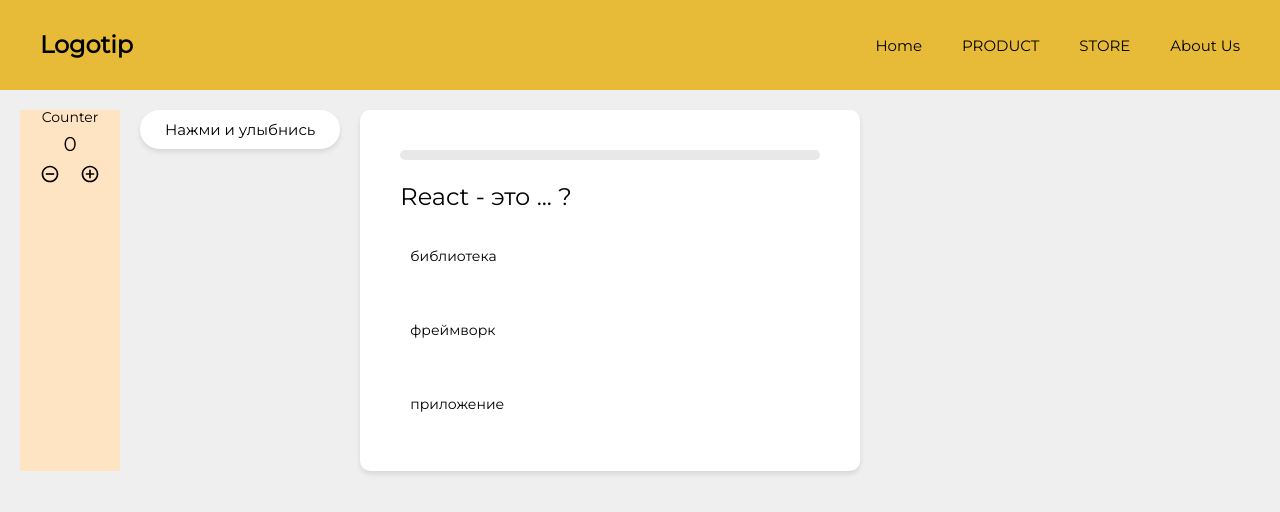
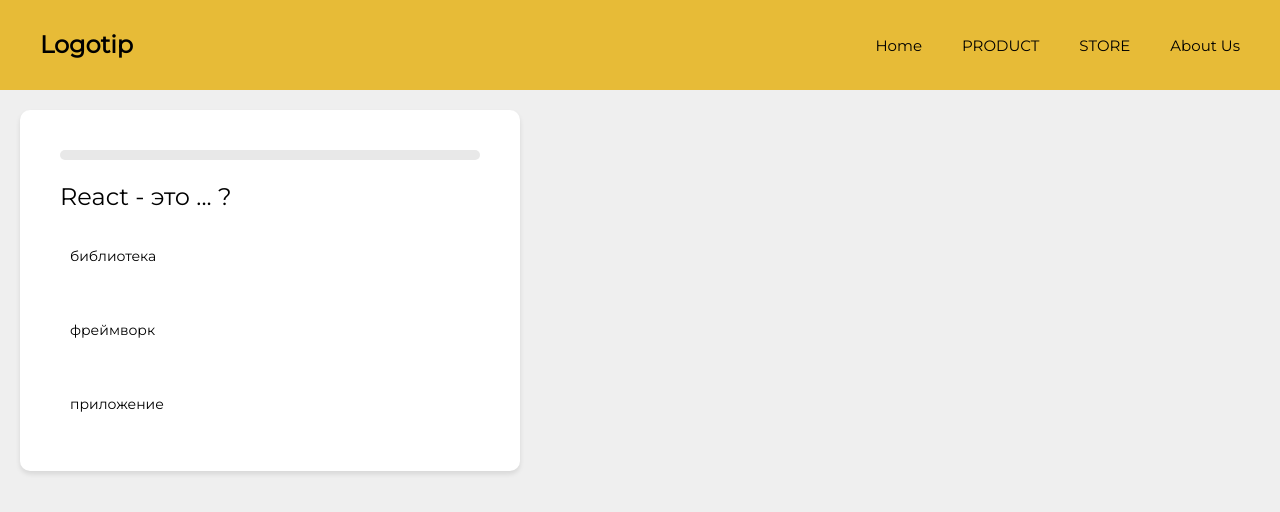
Before and after one commit to AlsuMukha/react_practice, a React (Vite) app: page /quiz in a window 1280 px wide. Shown: the top 512 px of the page. Built offline with nearby package versions, Linux system fonts and the light colour scheme.

Commit message:
react_router

```diff
--- a/src/App.jsx
+++ b/src/App.jsx
@@ -5,6 +5,7 @@
 import Modal from './components/Modal/Modal';
 import Quiz from './components/Quiz/Quiz';
 import Result from './components/Quiz/Result';
+import { BrowserRouter, Routes, Route } from 'react-router-dom';
 
 const questions = [
   {
@@ -46,16 +47,21 @@
   const prosent = Math.round(step/questions.length * 100)
 
   return (
-    <div>
-    <div className='wrapper'>
-      <Header />
-      <main>
-        <Counter />
-        <Modal />
-        { prosent != 100 ? <Quiz prosent = {prosent} question = {question} step ={step} onClickVariant= {onClickVariant} /> : <Result correct={correct} questions={questions}/> }
-      </main>
-    </div>
-  </div>
+
+    <BrowserRouter>
+      <div className='wrapper'>
+        <Routes>
+          <Route path="*" element={<Header />} />
+        </Routes>
+        <main>
+        <Routes>
+          <Route path="counter" element={<Counter />} />
+          <Route path="modal" element={<Modal />} />
+          <Route path="quiz" element={ prosent != 100 ? <Quiz prosent = {prosent} question = {question} step ={step} onClickVariant= {onClickVariant} /> : <Result correct={correct} questions={questions}/> } />
+        </Routes>
+        </main>
+      </div>
+    </BrowserRouter>
   )
 }
 
```
